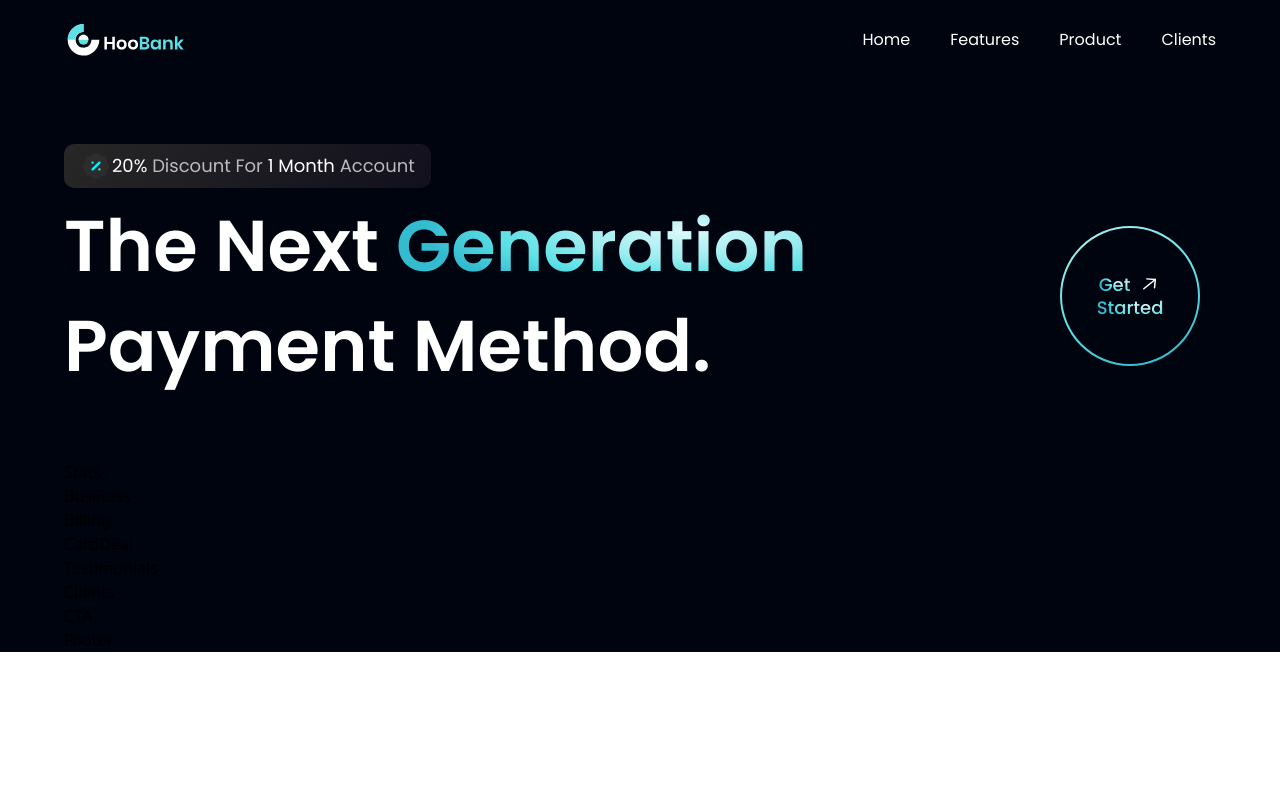
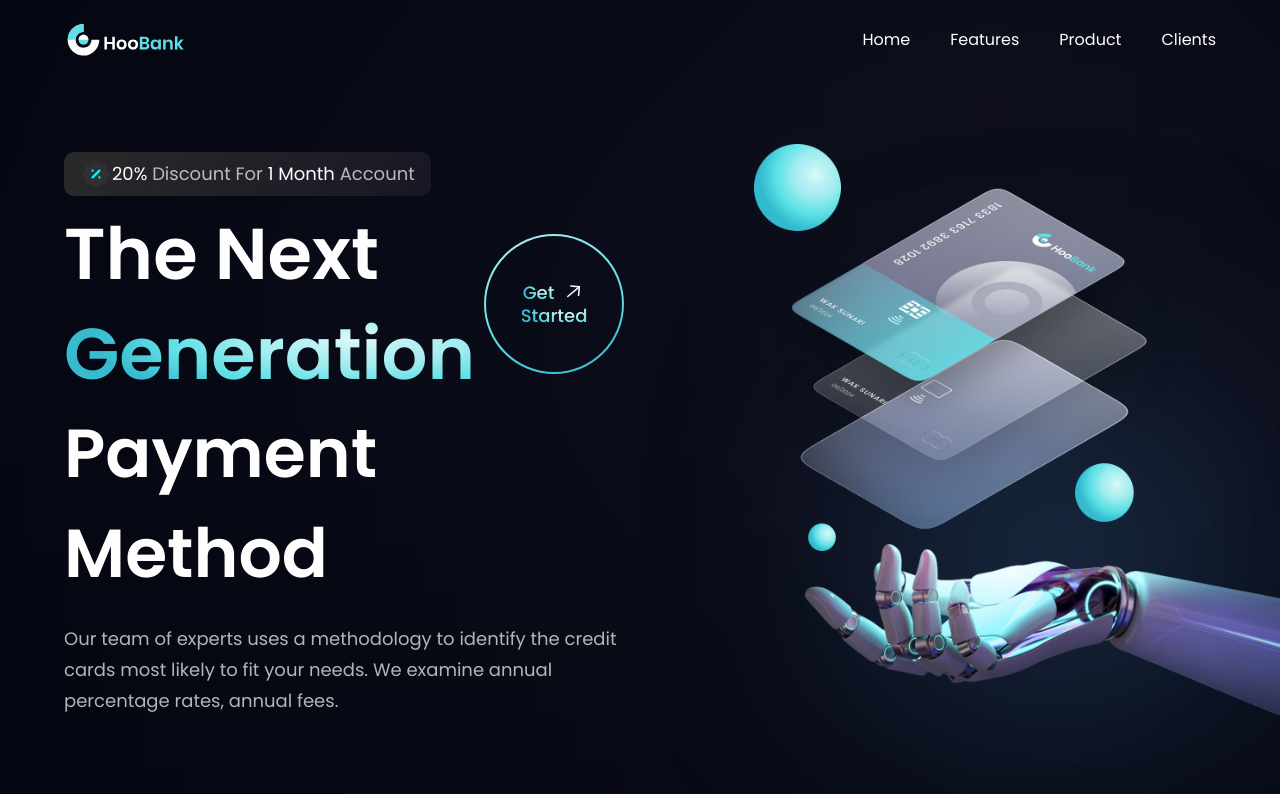
Before and after one commit to Darudul/bank_modern_app, a React (Vite) app: page / in a window 1280 px wide. Shown: the top 794 px of the page. Built offline with nearby package versions, Linux system fonts and the light colour scheme.

Commit message:
hero style added

```diff
--- a/src/components/Hero.jsx
+++ b/src/components/Hero.jsx
@@ -18,15 +18,29 @@
 
         <div className='flex flex-row justify-between items-center w-full'>
           <h1 className='flex-1 font-poppins font-semibold ss:text-[72px] text-[52px] text-white ss:leading-[100px] leading-[75px]'>
-            The Next <br className='sm:black hidden'/> {" "}
+            The Next <br  className='sm:block hidden'/> {" "}
             <span className='text-gradient'>Generation</span> {" "}
-            Payment Method.
           </h1>
           <div className='ss:flex hidden md:mr-4 mr-0'>
             <GetStarted/>
-
           </div>
         </div>
+        <h1 className='font-poppins font-semibold ss:text-[68px] text-[52px] text-white ss:leading-[100px] leading-[75px] w-full'>
+          Payment Method
+        </h1>
+        <p className={`${styles.paragraph} max-w-[470px], mt-5 `}>Our team of experts uses a methodology to    identify the credit cards most likely to fit your needs.
+          We examine annual percentage rates, annual fees. </p>
+      </div>
+      <div className={`flex-1 flex ${styles.flexCenter} md:my-0 my-10 relative`}>
+        <img src={robot} alt="billing"
+        className='w-[100%] h-[100%] relative z-[5]'/>
+        <div className='absolute z-[0] w-[40%] h-[35%] top-0 pink__gradient '/>
+        <div className='absolute z-[1] w-[80%] h-[80%] rounded-full bottom-40 white__gradient '/>
+        <div className='absolute z-[0] w-[50%] h-[50%] right-20 bottom-20 blue__gradient '/>
+
+      </div>
+      <div className={`ss:hidden ${styles.flexCenter}`}>
+        <GetStarted/>
       </div>
     </section>
   )
```
